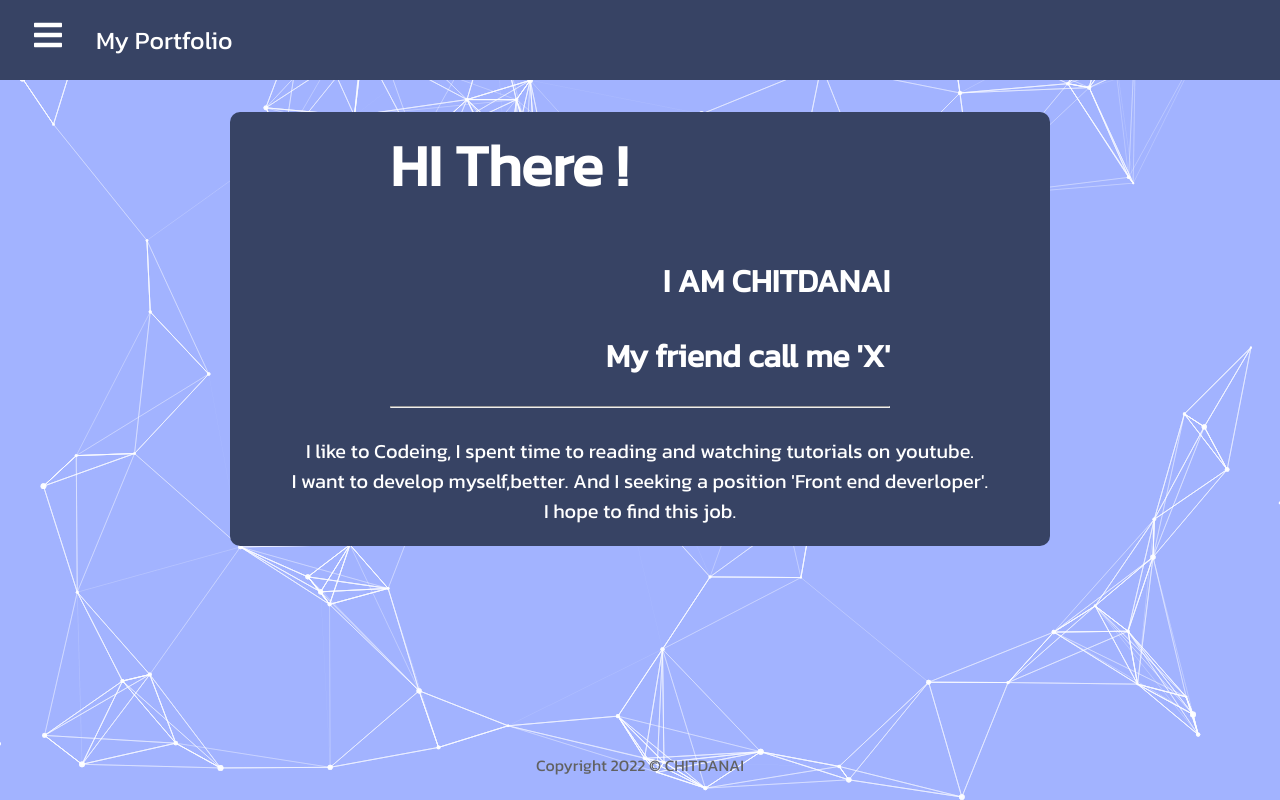
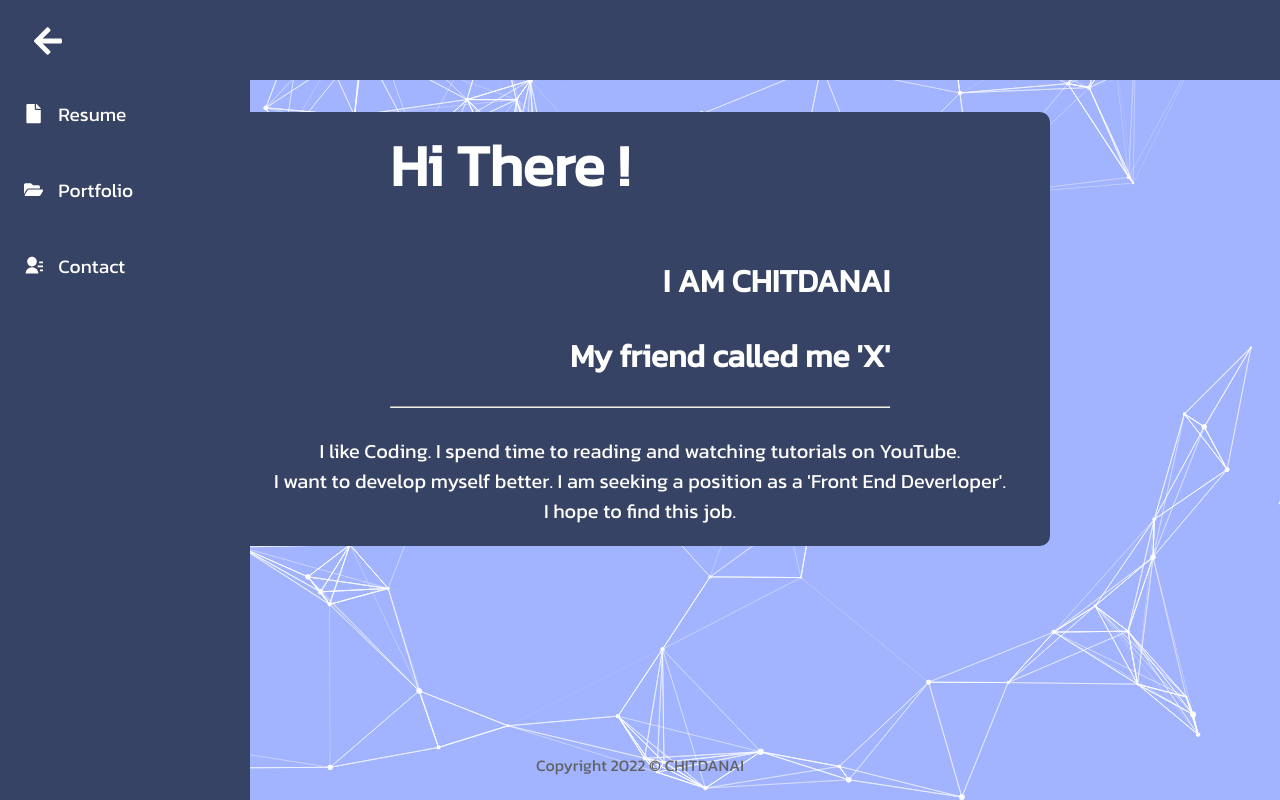
Before and after one commit to littleeye0011/React-Resume, a React (Create React App) app in the folder react-resume/: page / in a window 1280 px wide. Built offline with nearby package versions, Linux system fonts and the light colour scheme.

Commit message:
last commit

```diff
--- a/react-resume/src/components/Navigation.js
+++ b/react-resume/src/components/Navigation.js
@@ -4,7 +4,7 @@ import { useState } from "react";
 import MenuData from "../data/MenuData";
 
 const Navigation = () => {
-  const [showMenu, setShowMenu] = useState(false);
+  const [showMenu, setShowMenu] = useState(true);
   const toggleMenu = () => setShowMenu(!showMenu);
 
   return (
--- a/react-resume/src/components/page/MyPortfolio.js
+++ b/react-resume/src/components/page/MyPortfolio.js
@@ -10,15 +10,15 @@ const MyPortfolio = () => {
 
       <div className="main-container">
         <article>
-          <h1>HI There !</h1>
+          <h1>Hi There !</h1>
           <h2>I AM CHITDANAI</h2>
-          <h2>My friend call me 'X'</h2>
+          <h2>My friend called me 'X'</h2>
           <hr />
         </article>
         <p>
-          I like to Codeing, I spent time to reading and watching tutorials on
-          youtube. <br />I want to develop myself,better. And I seeking a
-          position 'Front end deverloper'.
+          I like Coding. I spend time to reading and watching tutorials on
+          YouTube. <br />I want to develop myself better. I am seeking a
+          position as a 'Front End Deverloper'.
           <br /> I hope to find this job.
         </p>
       </div>
```
